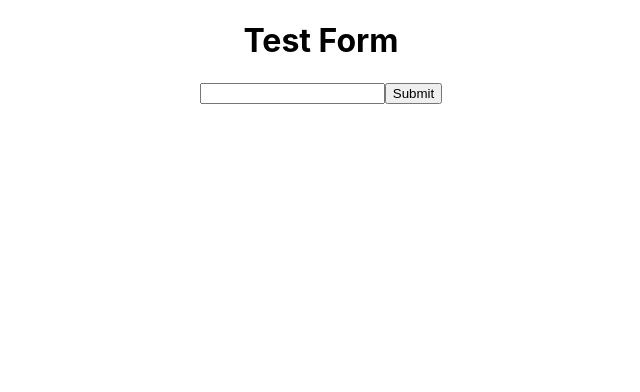
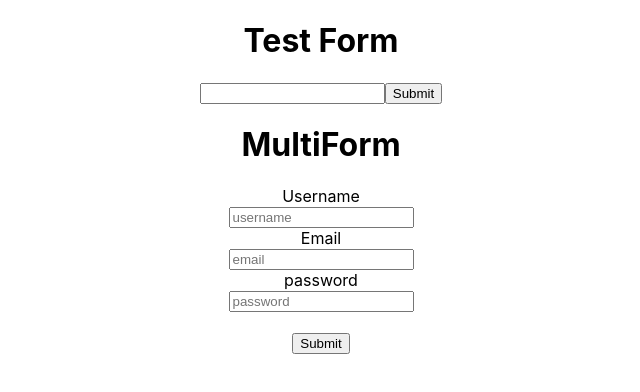
Before and after one commit to jas112/REACT-STUDY-React-Forms, a React (Create React App) app: page / in a window 1280 px wide. Shown: the top 392 px of the page, without its empty margins (319-959 px from the left). Built offline with nearby package versions, Linux system fonts and the light colour scheme.

Commit message:
MultiForm js functional

```diff
--- a/src/App.js
+++ b/src/App.js
@@ -1,10 +1,12 @@
 import Form from './components/form/Form';
+import MultiForm from './components/multiForm/MultiForm';
 import './App.css';
 
 function App() {
   return (
     <div className="App">
-      <Form/>
+      <Form />
+      <MultiForm />
     </div>
   );
 }
--- a/src/components/multiForm/MultiForm.js
+++ b/src/components/multiForm/MultiForm.js
@@ -0,0 +1,66 @@
+import React, { Component } from 'react';
+import './MultiForm.css';
+
+class MultiForm extends Component {
+    constructor(props){
+        super(props);
+        this.state = {
+            username: '',
+            email: '',
+            password: '',
+        };
+        this.handleChange = this.handleChange.bind(this);
+        this.handleSubmit = this.handleSubmit.bind(this);
+    }
+
+    handleChange(evt){
+        this.setState({[evt.target.name]: evt.target.value});
+    }
+
+    handleSubmit(evt){
+        alert(`username: ${this.state.username} | email: ${this.state.email} | password: ${this.state.password}`);
+        this.setState({username: '', email: '', password: ''});
+    }
+  render() {
+    return (
+        <div>
+            <h1>MultiForm</h1>
+            <form onSubmit={this.handleSubmit}>
+                <label htmlFor='username'>Username</label><br/>
+                <input
+                    type='text'
+                    name='username'
+                    value={this.state.username}
+                    placeholder='username'
+                    onChange={this.handleChange}
+                />
+                <br/>
+                <label htmlFor='email'>Email</label><br/>
+                <input
+                    type='email'
+                    name='email'
+                    value={this.state.email}
+                    placeholder='email'
+                    onChange={this.handleChange}
+                />
+                <br/>
+                <label htmlFor='password'>password</label><br/>
+                <input
+                    type='password'
+                    name='password'
+                    value={this.state.password}
+                    placeholder='password'
+                    onChange={this.handleChange}
+                />
+                <br/><br/>
+                <button type='submit'>Submit</button>
+            </form>
+            <p>{this.state.username}</p>
+            <p>{this.state.email}</p>
+            <p>{this.state.password}</p>
+        </div>
+    )
+  }
+}
+
+export default MultiForm
```
